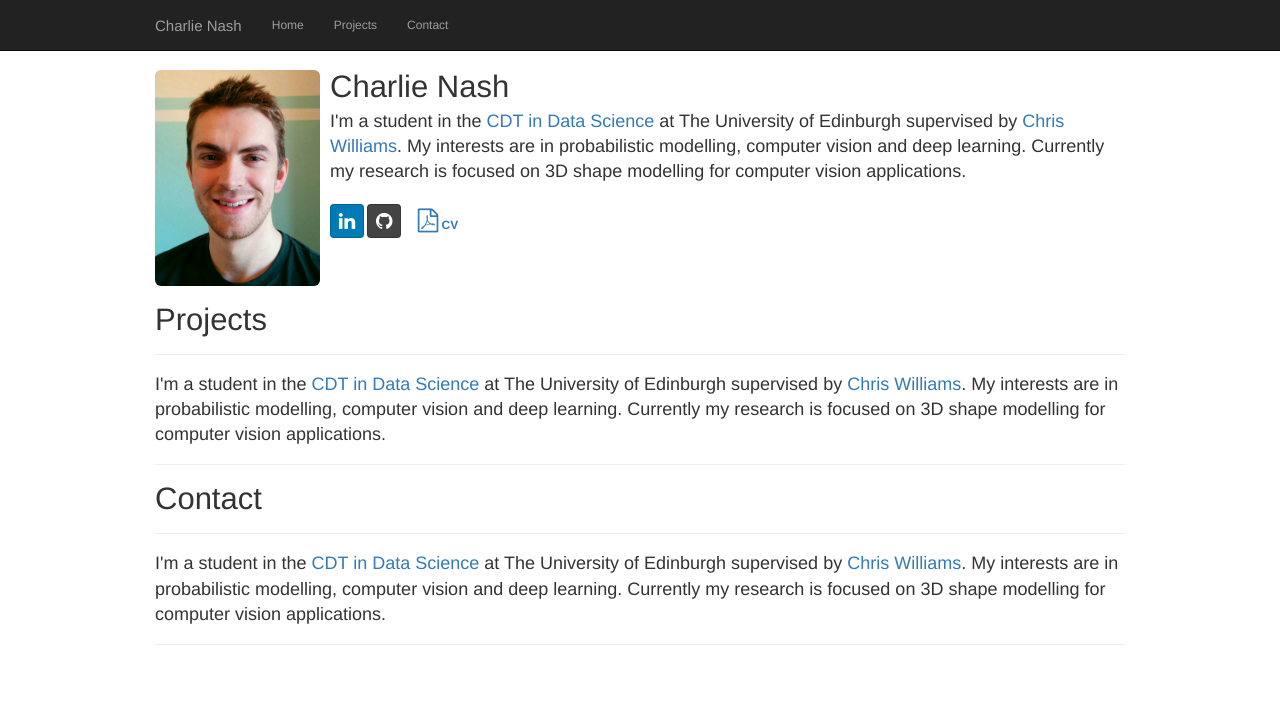
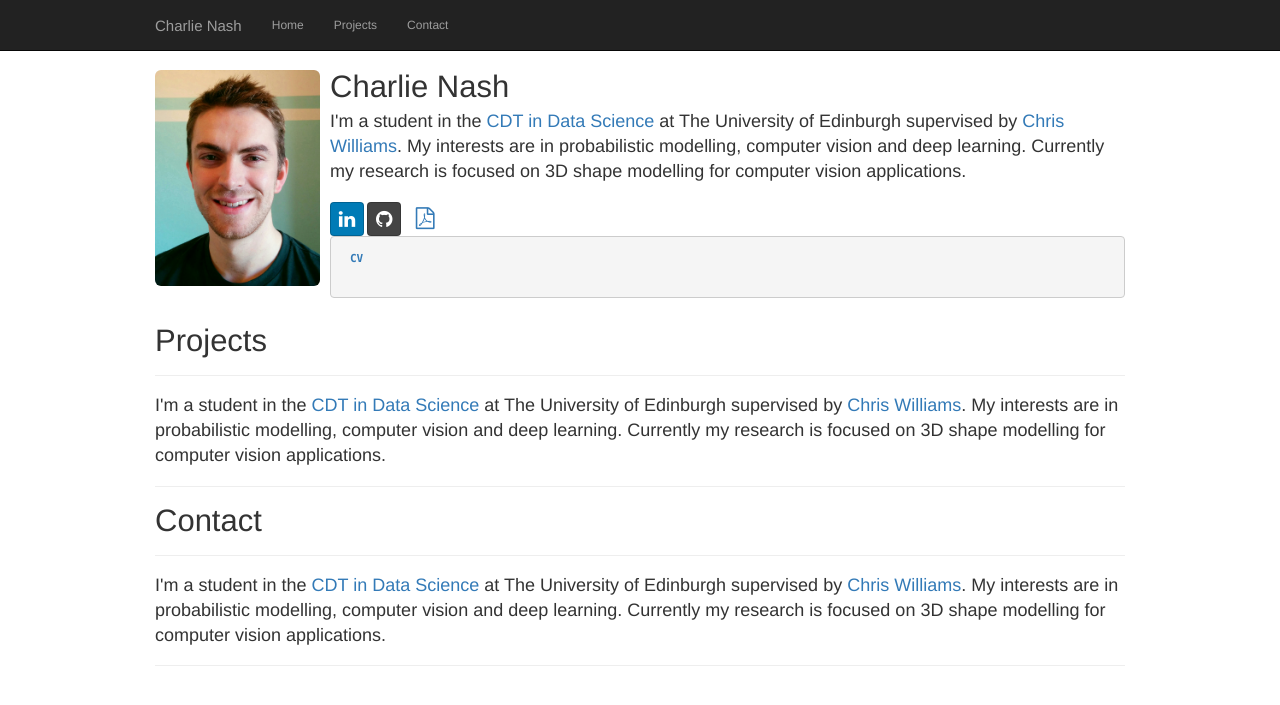
Before and after one commit to charlienash/charlienash.github.io, a Jekyll site: the page index.html, which Jekyll copies as it is, in a window 1280 px wide. Shown: the top 705 px of the page. Built offline with Jekyll 4.4.1, drawn with Linux system fonts in a browser that asks for light colours; nearby versions of some CDN libraries; library files that are not in the unit come from our copies.

Commit message:
Update index.html

```diff
--- a/index.html
+++ b/index.html
@@ -98,9 +98,9 @@
     					    <a class="btn btn-social-icon btn-github">
 					 	<span class="fa fa-github fa-2x"></span>
 				            </a>
-				            <a class="btn btn-small">
+				            <a class="btn btn-sm">
  				                <i class="fa fa-file-pdf-o fa-2x"></i>
- 				                <b> CV</b>
+ 				                <b> <pre> CV</b>
 				            </a>
 					  </div>
 					</div>
```
